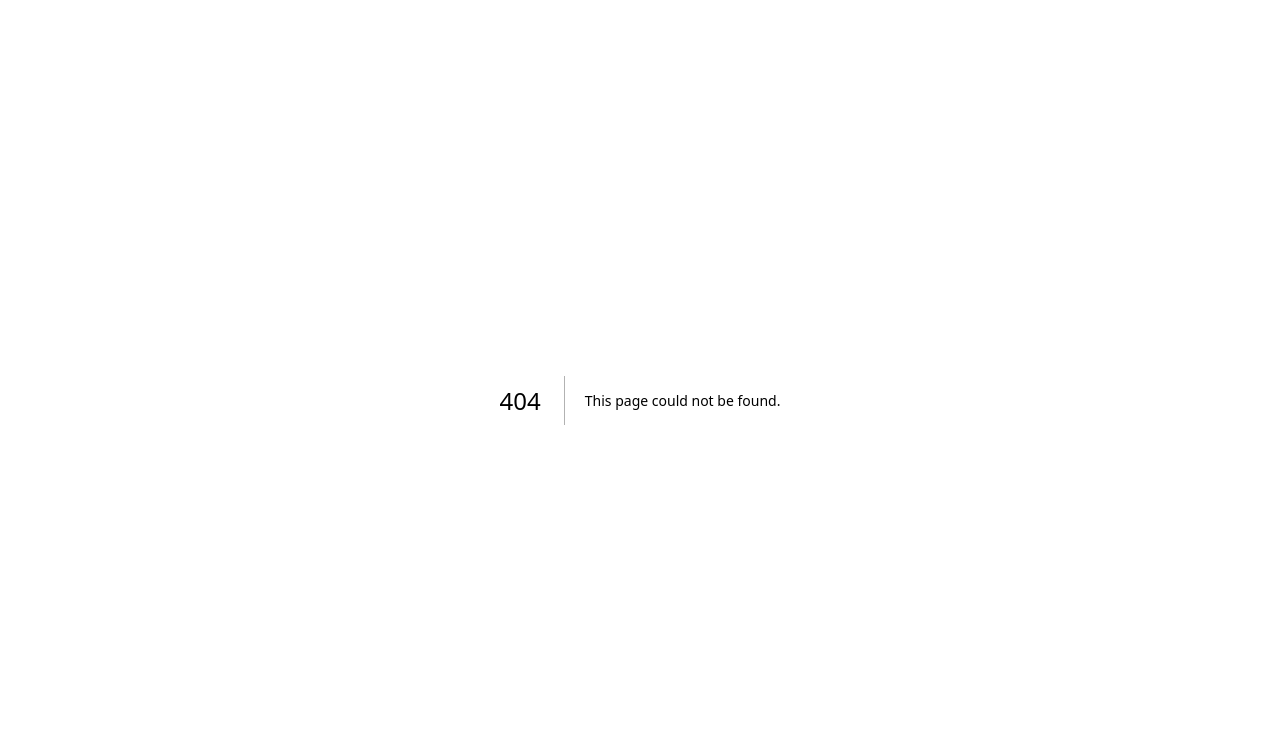
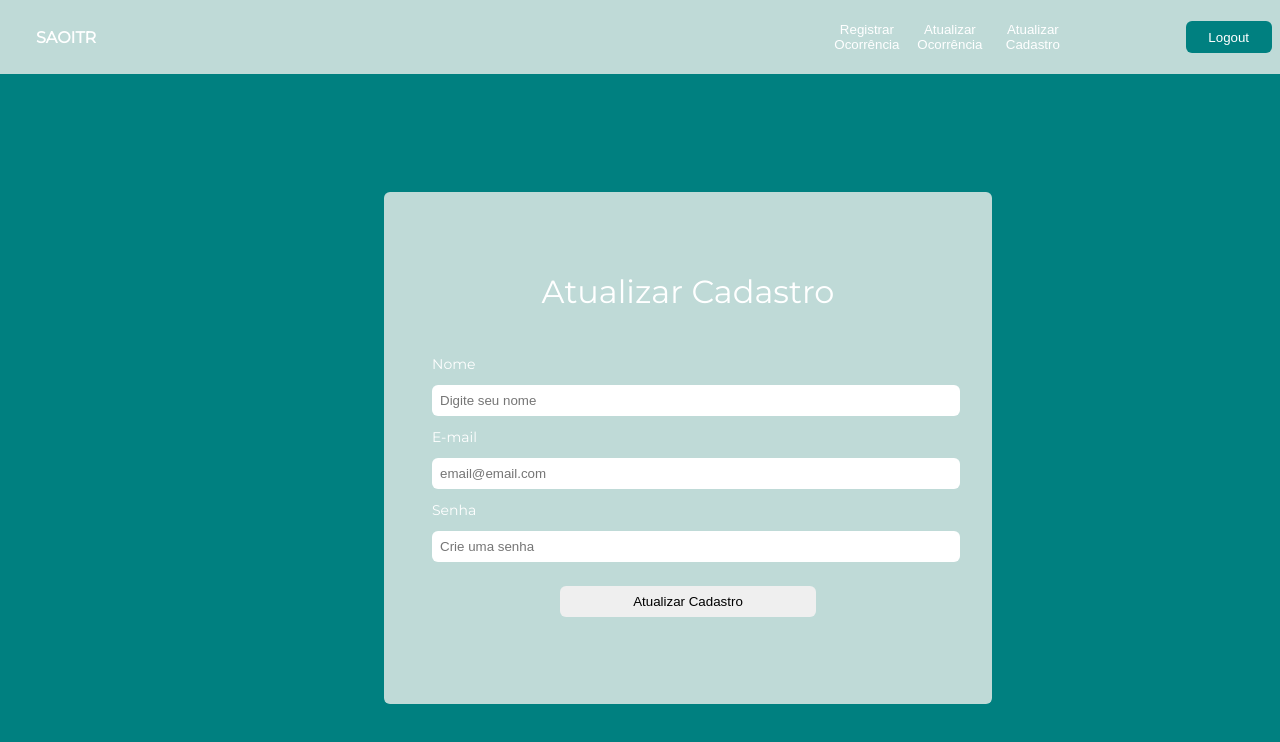
Before and after one commit to madusfx/saoitr, a Next.js app in the folder web/: page /atualizar_cadastro in a window 1280 px wide. Before the commit this address had no page. Shown: the top 742 px of the page. Built offline with nearby package versions, Linux system fonts and the light colour scheme.

Commit message:
feat: connecting server with web on update users

```diff
--- /dev/null
+++ b/web/src/pages/atualizar_cadastro/index.tsx
@@ -0,0 +1,72 @@
+import { useState } from 'react';
+import { useRouter } from 'next/router';
+import md5 from 'md5';
+import axios from 'axios';
+
+import api from '@/services/api';
+import { getId, getToken, logout } from '@/services/auth';
+import { Button, Card, Input, Menu } from '@/components';
+
+import * as S from './styles';
+
+export default function AtualizarCadastro() {
+  const [name, setName] = useState('');
+  const [email, setEmail] = useState('');
+  const [password, setPassword] = useState('');
+  const router = useRouter();
+  const userId = getId();
+  const userToken = getToken();
+
+  const handleLogout = () => {
+    const formData = { id: getId() }
+    const headers = { Authorization: `Bearer ${getToken()}` }
+    api.post('/logout', formData, { headers }).then((res) => {
+      logout();
+      router.push('/login');
+    }).catch((err) => {
+      console.log('Erro no logout: ', err);
+    })
+  }
+
+  const handleSubmit = (e: any) => {
+    e.preventDefault();
+    const userData = {
+      name: name,
+      email: email,
+      password: password.length > 0 ? md5(password) : null
+    };
+    const headers = { Authorization: `Bearer ${userToken}` }
+    axios
+    api.put("/users/" + userId, userData, { headers })
+      .then((response) => {
+        console.log("Usuário atualizado com sucesso!");
+        console.log(response);
+      })
+      .catch((error) => {
+        if (error.response) {
+          console.log(error.response);
+          console.log("server responded");
+        } else if (error.request) {
+          console.log("network error");
+        } else {
+          console.log(error);
+        }
+      });
+  };
+
+  return (
+    <>
+      <Menu withLogin onClick={handleLogout} />
+      <Card title={'Atualizar Cadastro'}>
+        <form onSubmit={handleSubmit}>
+          <Input label='Nome' type='text' placeholder='Digite seu nome' value={name} onChange={(e: any) => setName(e.target.value)} />
+          <Input label='E-mail' type='email' placeholder='email@email.com' value={email} onChange={(e: any) => setEmail(e.target.value)} />
+          <Input label='Senha' type='password' placeholder='Crie uma senha' value={password} onChange={(e: any) => setPassword(e.target.value)} />
+          <Button type='submit'>
+            Atualizar Cadastro
+          </Button>
+        </form>
+      </Card>
+    </>
+  )
+}
--- /dev/null
+++ b/web/src/pages/atualizar_cadastro/styles.ts
@@ -0,0 +1 @@
+import { styled } from "styled-components";
```
